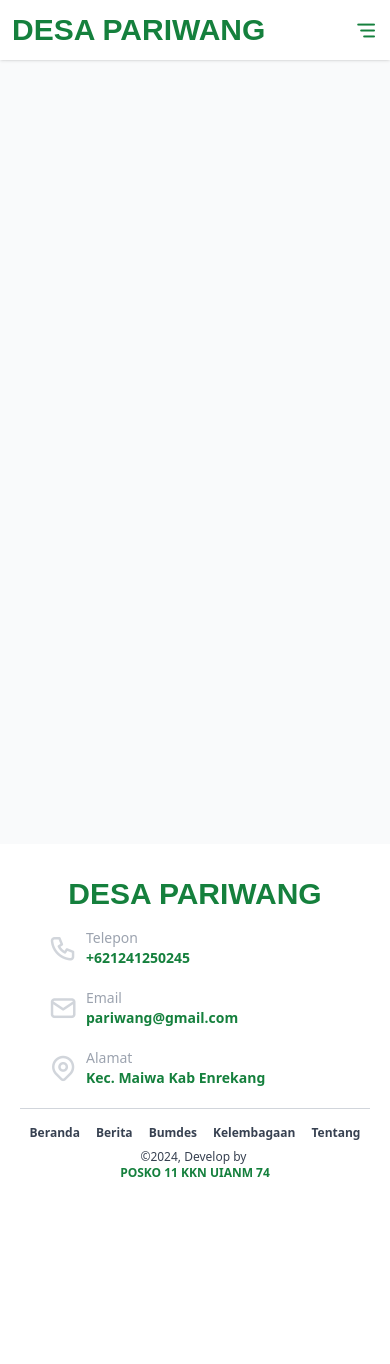
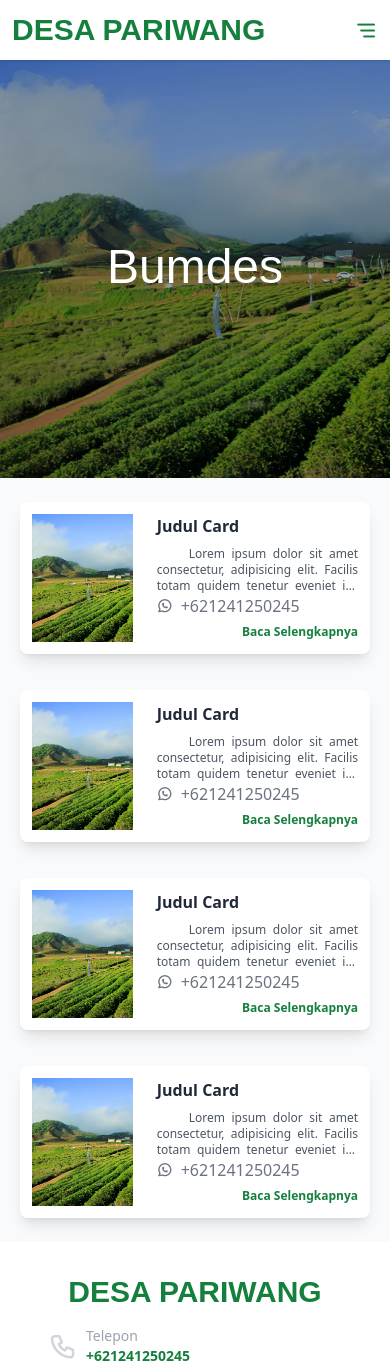
Before and after one commit to AhmadIkbalDjaya/desa-pariwang, a Laravel app: page /bumdes in a window 390 px wide. Shown: the top 1364 px of the page. Before the commit the page ends 1177 px from the top, so only its background shows below. Run offline with Laravel 10, Linux system fonts and the light colour scheme; style sheets or scripts are compiled from the project's sources; settings files or empty folders that the repository lacks are supplied; parts of the project's set-up code (start-up, migrations or seed data) failed here and were passed over; some libraries are stand-ins or nearby versions; some web fonts are replaced.

Commit message:
feat: article, bumdes card

```diff
--- /dev/null
+++ b/app/View/Components/Public/BumdesCard.php
@@ -0,0 +1,26 @@
+<?php
+
+namespace App\View\Components\Public;
+
+use Closure;
+use Illuminate\Contracts\View\View;
+use Illuminate\View\Component;
+
+class BumdesCard extends Component
+{
+    /**
+     * Create a new component instance.
+     */
+    public function __construct()
+    {
+        //
+    }
+
+    /**
+     * Get the view / contents that represent the component.
+     */
+    public function render(): View|Closure|string
+    {
+        return view('components.public.bumdes-card');
+    }
+}
--- /dev/null
+++ b/resources/views/components/public/bumdes-card.blade.php
@@ -0,0 +1,21 @@
+<div class="md:basis-[48%] basis-full mb-6 bg-white shadow-lg rounded-lg overflow-hidden p-3 flex gap-6">
+  <div class="basis-4/12">
+    <img class="w-full h-32 md:h-40 object-cover object-center" src="{{ asset('images/village-2.webp') }}" alt="Gambar">
+  </div>
+  <div class="basis-8/12 flex flex-col justify-between">
+    <h1 class="text-base font-semibold text-gray-800">Judul Card</h1>
+    <p class="mt-2 text-gray-600 text-justify text-xs line-clamp-3 indent-8">
+      Lorem ipsum dolor sit amet consectetur, adipisicing elit. Facilis totam quidem tenetur eveniet in? Sit optio
+      asperiores quae sequi unde!
+    </p>
+    <div class="flex items-center text-gray-500 gap-2">
+      <i class="ti ti-brand-whatsapp"></i>
+      <p class="">+621241250245</p>
+    </div>
+    <div class="text-end">
+      <a href="" wire:navigate class="text-xs text-green-700 font-semibold">
+        Baca Selengkapnya
+      </a>
+    </div>
+  </div>
+</div>
--- a/resources/views/livewire/public/bumdes/index.blade.php
+++ b/resources/views/livewire/public/bumdes/index.blade.php
@@ -1,3 +1,20 @@
 <div>
-    {{-- The Master doesn't talk, he acts. --}}
+  {{-- Stop trying to control. --}}
+  <section class="hero bg-cover bg-center bg-blend-multiply md:h-[93vh] h-[50vh] bg-gray-400 grid place-items-center"
+    style="background-image: url('images/village-2.webp')">
+    <div class="text-center text-white font-protestStrike">
+      <p class="md:text-6xl text-5xl">
+        Bumdes
+      </p>
+    </div>
+  </section>
+
+  <section id="article-list" class="md:mx-32 md:my-20 mx-5 mt-6">
+    <div class="flex flex-wrap justify-between gap-3">
+      <x-public.bumdes-card />
+      <x-public.bumdes-card />
+      <x-public.bumdes-card />
+      <x-public.bumdes-card />
+    </div>
+  </section>
 </div>
--- a/resources/views/livewire/public/home/index.blade.php
+++ b/resources/views/livewire/public/home/index.blade.php
@@ -41,7 +41,7 @@
     </div>
   </section>
 
-  <section id="article" class="md:mx-32 md:my-20 mx-7 mt-6 ">
+  <section id="article" class="md:mx-32 md:my-20 mx-7 mt-6">
     <h1 class="text-green-700 text-3xl font-bold font-plusJakartaSans text-center">Berita & Kegiatan</h1>
     <div class="pt-10 flex flex-wrap md:justify-between justify-around">
       <div class="max-w-[17rem] mb-6 md:mb-0 bg-white shadow-lg rounded-lg overflow-hidden">
```
Also changed, not shown: app/View/Components/Public/ArticleCard.php (added, +26 -0 lines), app/View/Components/Public/InstitutionMemberCard.php (added, +26 -0 lines), resources/views/components/public/article-card.blade.php (added, +17 -0 lines), resources/views/components/public/institution-member-card.blade.php (added, +10 -0 lines), resources/views/livewire/public/article/index.blade.php (+18 -1 lines), resources/views/livewire/public/institution/index.blade.php (+18 -1 lines).
